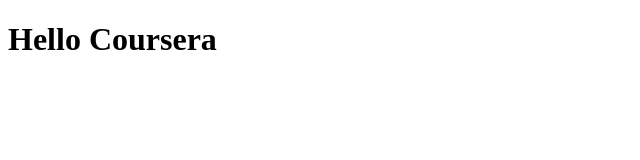
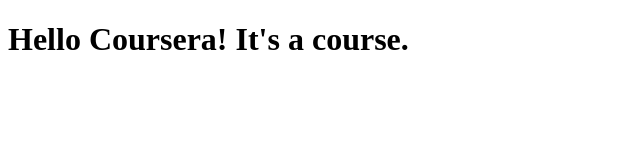
Before and after one commit to Eristes/Coursera-test, a plain HTML site: page site/Index.html in a window 1280 px wide. Shown: the whole page, without its empty margins (0-640 px from the left). Drawn offline with Linux system fonts and the light colour scheme.

Commit message:
small addition to our page content

```diff
--- a/site/Index.html
+++ b/site/Index.html
@@ -3,9 +3,9 @@
 <head>
 	<meta charset="utf-8">
 	<meta name="viewport" content="width=device-width, initial-scale=1">
-	<title>Hello Coursera</title>
+	<title>Hello Coursera!</title>
 </head>
 <body>
-<h1>Hello Coursera</h1>
+<h1>Hello Coursera! It's a course.</h1>
 </body>
 </html>
```
